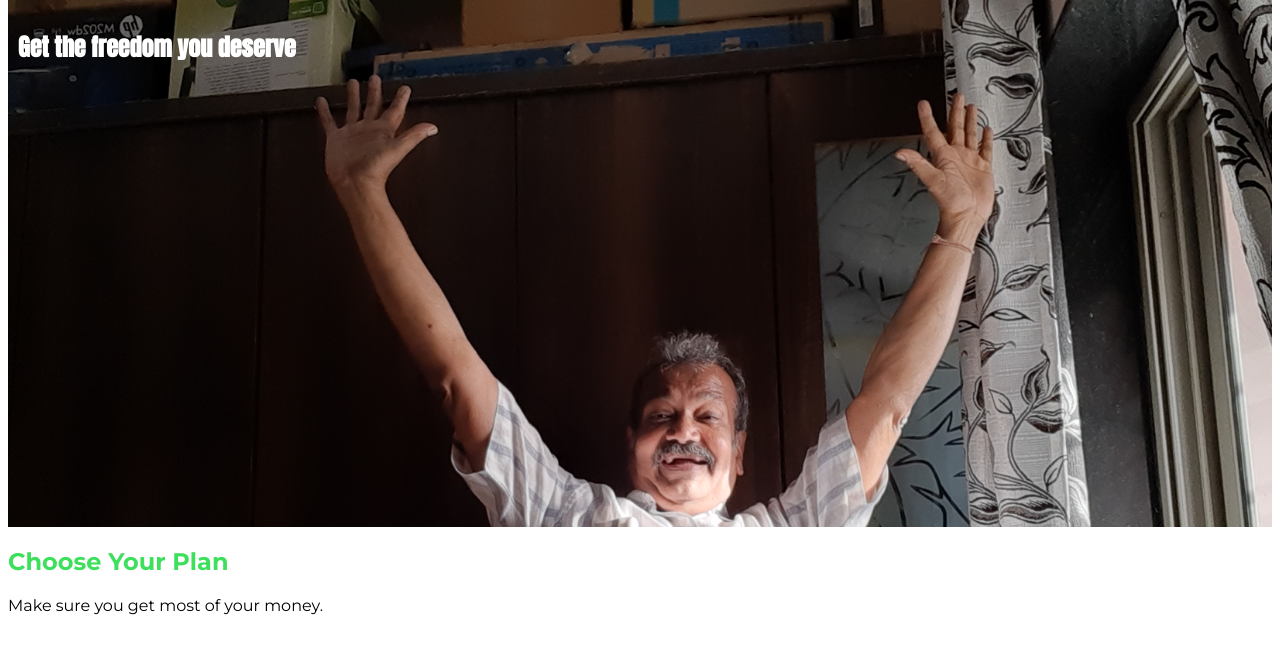
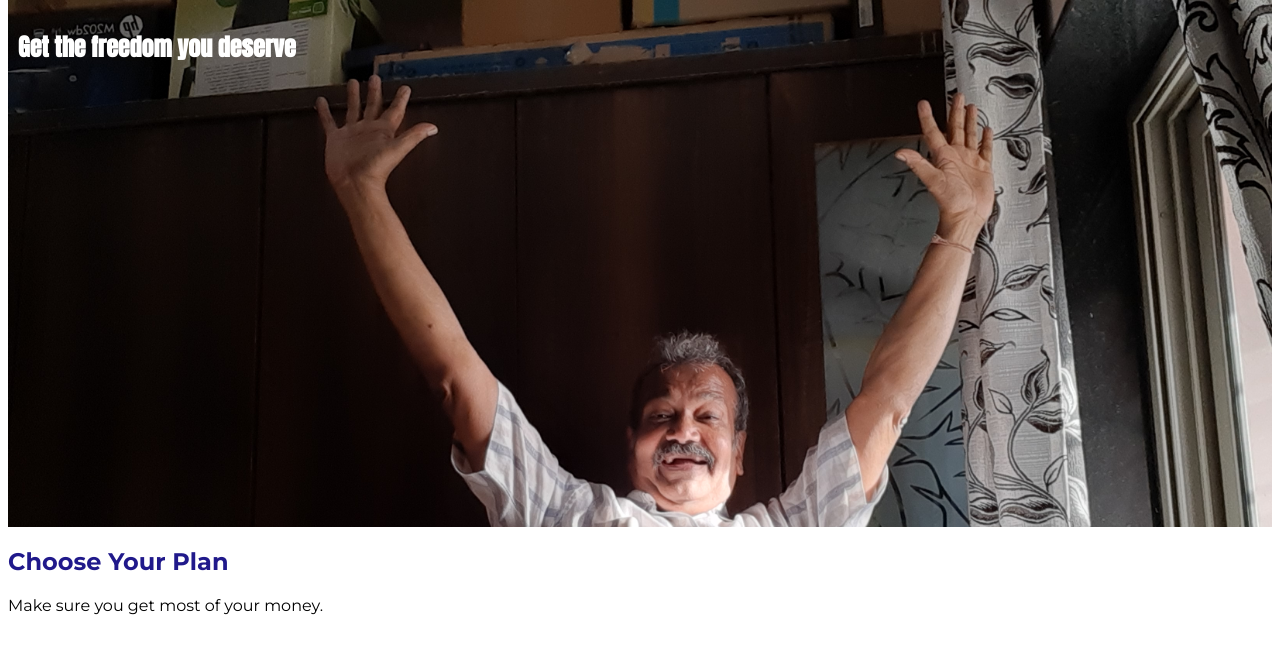
Before and after one commit to pradeep1955/pradeep1955.github.io, a PHP site: page / in a window 1280 px wide. Shown: the part 52-706 px from the top of the page. Run offline with PHP 8.4, Linux system fonts and the light colour scheme.

Commit message:
Changed css file after cloning

```diff
--- a/css/main.css
+++ b/css/main.css
@@ -21,7 +21,7 @@ body {
   font-family: 'Anton', sans-serif;
 }
 .section-title {
-  color: #3ddf5c;
+  color: #20198b;
 }
 
 .main-header {
```
